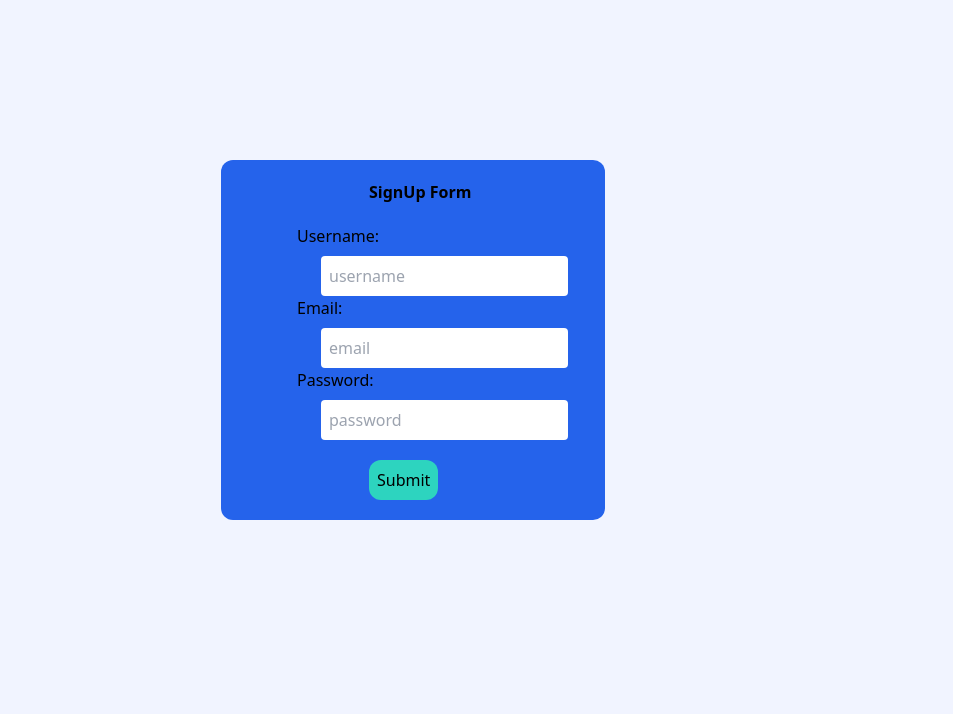
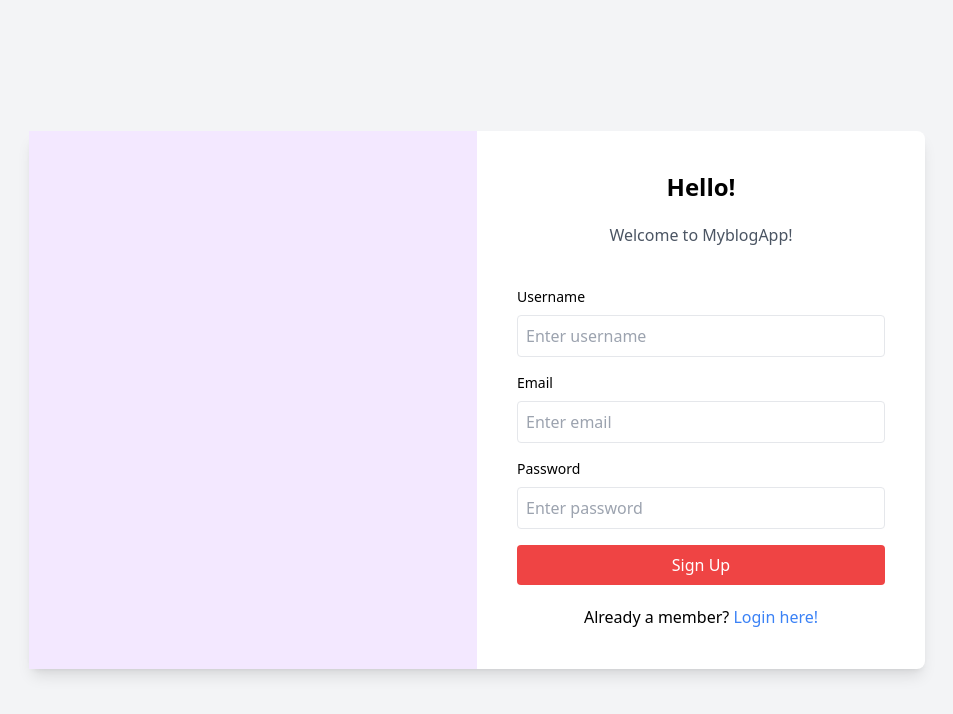
Before and after one commit to Dharanidharannov/blog-app, a Next.js app: page /signup in a window 1280 px wide. Shown: the top 714 px of the page, without its empty margins (163-1116 px from the left). Built offline with nearby package versions, Linux system fonts and the light colour scheme.

Commit message:
4/10/24 - signup UI

```diff
--- a/app/signup/page.jsx
+++ b/app/signup/page.jsx
@@ -2,21 +2,21 @@
 import React, { useState } from "react";
 import SignupService from "@/Services/Signup.service";
 import { useRouter } from "next/navigation";
-import LoginService from "@/Services/Login.service";
+import Image from "next/image";
 
 function Signup() {
-    let [username, setUsername] = useState('');
-    let [email, setEmail] = useState('');
-    let [password, setPassword] = useState('');
-    let [errormsg, setErrormsg] = useState('');
-    let [successmsg, setSuccessmsg] = useState('');
+  let [username, setUsername] = useState("");
+  let [email, setEmail] = useState("");
+  let [password, setPassword] = useState("");
+  let [errormsg, setErrormsg] = useState("");
+  let [successmsg, setSuccessmsg] = useState("");
   const router = useRouter();
 
   const handlesignup = async (e) => {
     e.preventDefault();
 
-        setErrormsg('');
-        setSuccessmsg('');
+    setErrormsg("");
+    setSuccessmsg("");
 
     try {
       const result = await SignupService.Signupuser(username, email, password);
@@ -24,43 +24,92 @@ function Signup() {
 
       if (result && result.message === "User registered successfully") {
         setSuccessmsg(result.message);
-                router.push('/SignIn')
-
-
-
-
-
-
+        router.push("/SignIn");
       } else {
         setErrormsg(result.message);
       }
     } catch (error) {
-            console.log((error && error.response && error.response.data && error.response.data.message)
-                ? error.response.data.message :
-                'Please check your details and enter correctly!');
-
-            setErrormsg((error && error.response && error.response.data && error.response.data.message)
-                ? error.response.data.message :
-                'Please check your details and enter correctly!');
+      const errorMessage =
+        (error &&
+          error.response &&
+          error.response.data &&
+          error.response.data.message) ||
+        "Please check your details and enter correctly!";
+      setErrormsg(errorMessage);
     }
   };
 
   return (
-        <div>
-            <div className="bg-blue-600 w-96 rounded-xl ml-96 mt-40 h-auto p-5">
-                <h2 className="mb-5 ml-32 font-semibold">SignUp Form</h2>
+    <div className="flex items-center justify-center h-screen bg-gray-100">
+      <div className="flex bg-white rounded-lg shadow-lg w-full max-w-4xl">
+
+        <div className="w-1/2 p-10 bg-purple-100 flex justify-center items-center">
+
+        </div>
+
+        <div className="w-1/2 p-10">
+          <h2 className="text-2xl font-bold mb-5 text-center">Hello!</h2>
+          <p className="text-center mb-10 text-gray-600">
+            Welcome to MyblogApp!
+          </p>
 
           <form onSubmit={handlesignup}>
-                    <label className="ml-14">Username:</label><br />
-                    <input value={username} onChange={(e) => setUsername(e.target.value)} type="text" placeholder="username" className="ml-20 rounded p-2 mt-2" /> <br />
-                    <label className="ml-14">Email:</label><br />
-                    <input type="email" placeholder="email" value={email} onChange={(e) => setEmail(e.target.value)} className="ml-20 rounded p-2 mt-2" />
-                    <label className="ml-14" htmlFor="">Password:</label><br />
-                    <input type="password" placeholder="password" value={password} onChange={(e) => setPassword(e.target.value)} className="ml-20 rounded p-2 mt-2" /> <br />
-                    <button className="bg-teal-400 rounded-xl p-2 mt-5 ml-32" type="submit">Submit</button>
+
+            <div className="mb-4">
+              <label className="block text-sm mb-2">Username</label>
+              <input
+                type="text"
+                value={username}
+                onChange={(e) => setUsername(e.target.value)}
+                placeholder="Enter username"
+                className="w-full p-2 border rounded"
+              />
+            </div>
+
+
+            <div className="mb-4">
+              <label className="block text-sm mb-2">Email</label>
+              <input
+                type="email"
+                value={email}
+                onChange={(e) => setEmail(e.target.value)}
+                placeholder="Enter email"
+                className="w-full p-2 border rounded"
+              />
+            </div>
+
+
+            <div className="mb-4">
+              <label className="block text-sm mb-2">Password</label>
+              <input
+                type="password"
+                value={password}
+                onChange={(e) => setPassword(e.target.value)}
+                placeholder="Enter password"
+                className="w-full p-2 border rounded"
+              />
+            </div>
+
+
+            <button
+              type="submit"
+              className="w-full bg-red-500 text-white py-2 rounded hover:bg-red-600"
+            >
+              Sign Up
+            </button>
           </form>
-                {errormsg && <p className="text-red-600">{errormsg}</p>}
-                {successmsg && <p className="text-green-600">{successmsg}</p>}
+
+
+          {errormsg && <p className="text-red-600 mt-3">{errormsg}</p>}
+          {successmsg && <p className="text-green-600 mt-3">{successmsg}</p>}
+
+          <p className="text-center mt-5">
+            Already a member?{" "}
+            <a href="/SignIn" className="text-blue-500">
+              Login here!
+            </a>
+          </p>
+        </div>
       </div>
     </div>
   );
```
Lines whose indentation alone changed are shown as unchanged.
